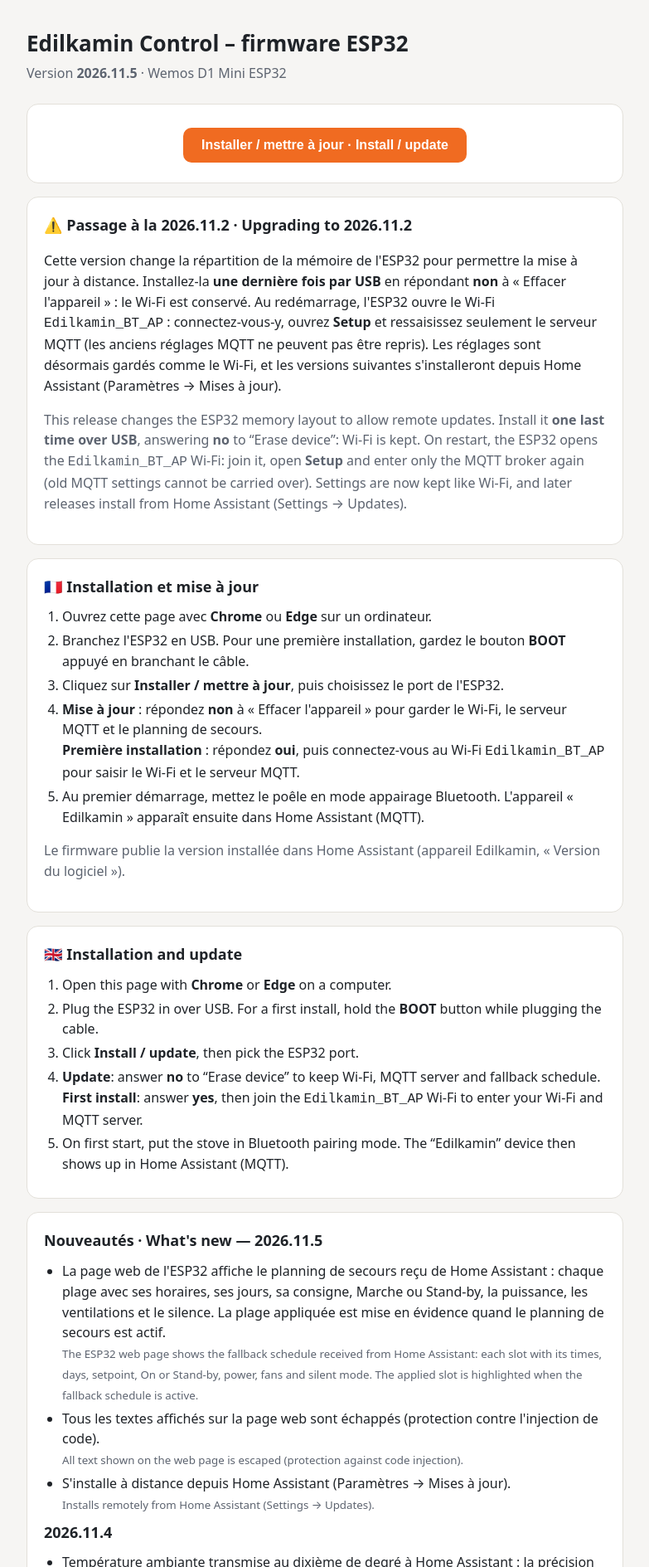
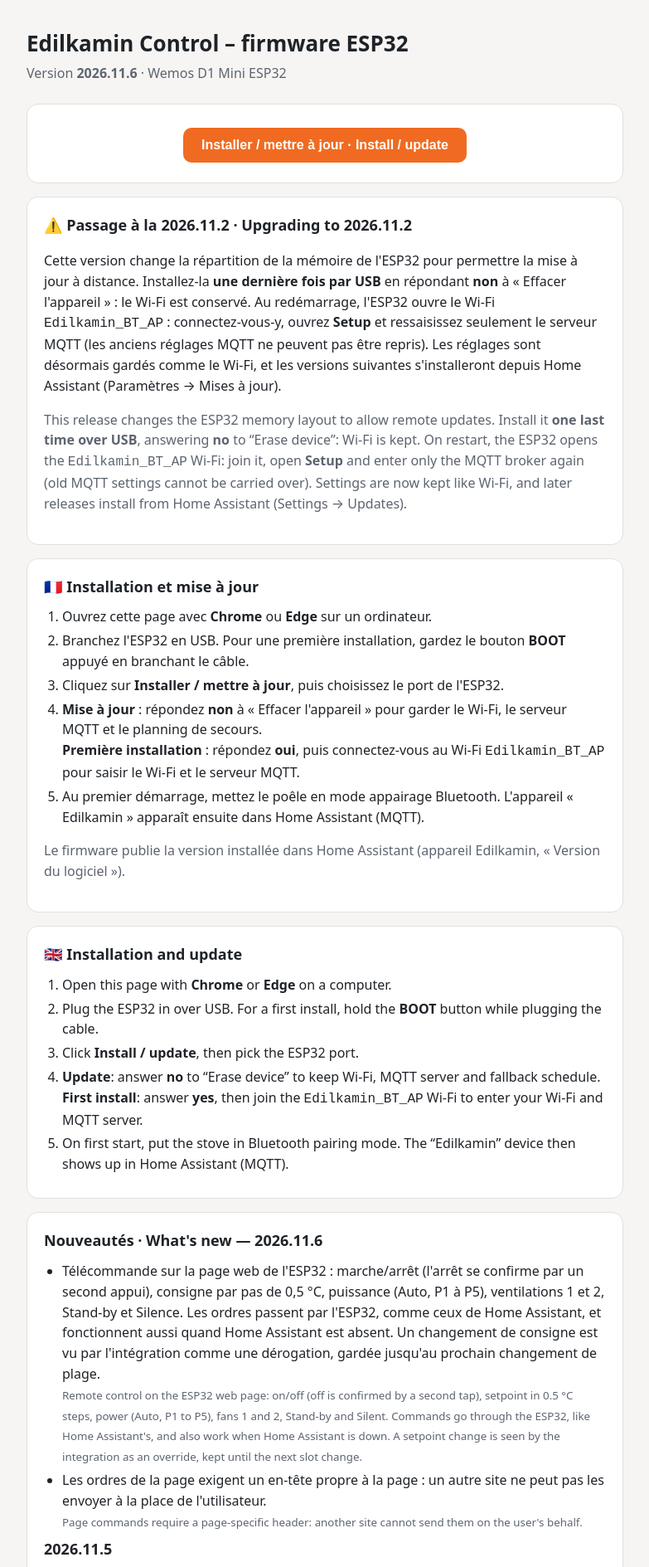
Before and after one commit to akoonet-homeassistant/edilkamin_control, a plain HTML site: page webflash/index.html in a window 1280 px wide. Shown: the top 1889 px of the page at 83% size, without its empty margins (248-1031 px from the left). Drawn offline with Linux system fonts and the light colour scheme.

Commit message:
Add files via upload

```diff
--- a/webflash/index.html
+++ b/webflash/index.html
@@ -28,7 +28,7 @@
 <body>
 <main>
   <h1>Edilkamin Control – firmware ESP32</h1>
-  <p class="ver">Version <b id="v">2026.11.5</b> · Wemos D1 Mini ESP32</p>
+  <p class="ver">Version <b id="v">2026.11.6</b> · Wemos D1 Mini ESP32</p>
 
   <section>
     <div class="install">
@@ -72,7 +72,14 @@
   </section>
 
   <section>
-    <h2>Nouveautés · What's new — 2026.11.5</h2>
+    <h2>Nouveautés · What's new — 2026.11.6</h2>
+    <ul>
+      <li>Télécommande sur la page web de l'ESP32 : marche/arrêt (l'arrêt se confirme par un second appui), consigne par pas de 0,5 °C, puissance (Auto, P1 à P5), ventilations 1 et 2, Stand-by et Silence. Les ordres passent par l'ESP32, comme ceux de Home Assistant, et fonctionnent aussi quand Home Assistant est absent. Un changement de consigne est vu par l'intégration comme une dérogation, gardée jusqu'au prochain changement de plage.<br>
+        <small>Remote control on the ESP32 web page: on/off (off is confirmed by a second tap), setpoint in 0.5 °C steps, power (Auto, P1 to P5), fans 1 and 2, Stand-by and Silent. Commands go through the ESP32, like Home Assistant's, and also work when Home Assistant is down. A setpoint change is seen by the integration as an override, kept until the next slot change.</small></li>
+      <li>Les ordres de la page exigent un en-tête propre à la page : un autre site ne peut pas les envoyer à la place de l'utilisateur.<br>
+        <small>Page commands require a page-specific header: another site cannot send them on the user's behalf.</small></li>
+    </ul>
+    <h2>2026.11.5</h2>
     <ul>
       <li>La page web de l'ESP32 affiche le planning de secours reçu de Home Assistant : chaque plage avec ses horaires, ses jours, sa consigne, Marche ou Stand-by, la puissance, les ventilations et le silence. La plage appliquée est mise en évidence quand le planning de secours est actif.<br>
         <small>The ESP32 web page shows the fallback schedule received from Home Assistant: each slot with its times, days, setpoint, On or Stand-by, power, fans and silent mode. The applied slot is highlighted when the fallback schedule is active.</small></li>
--- a/webflash/ota.json
+++ b/webflash/ota.json
@@ -1,7 +1,7 @@
 {
-  "version": "2026.11.5",
+  "version": "2026.11.6",
   "url": "firmware.bin",
-  "md5": "b703202882534c93b522ae7779f422ff",
+  "md5": "8dbf28d76ebb5256edefa53bec2bd974",
   "release_url": "https://akoonet-homeassistant.github.io/edilkamin_control/webflash/",
-  "summary": "La page web de l'ESP32 affiche le planning de secours reçu de Home Assistant (plages, jours, consigne, mode, puissance, ventilations, silence) et échappe tous les textes affichés."
+  "summary": "Télécommande sur la page web de l'ESP32 : marche/arrêt (arrêt confirmé), consigne par pas de 0,5 °C, puissance, ventilations 1 et 2, Stand-by et Silence. Fonctionne aussi sans Home Assistant."
 }
```
Also changed, not shown: webflash/manifest.json, 1 other file.
